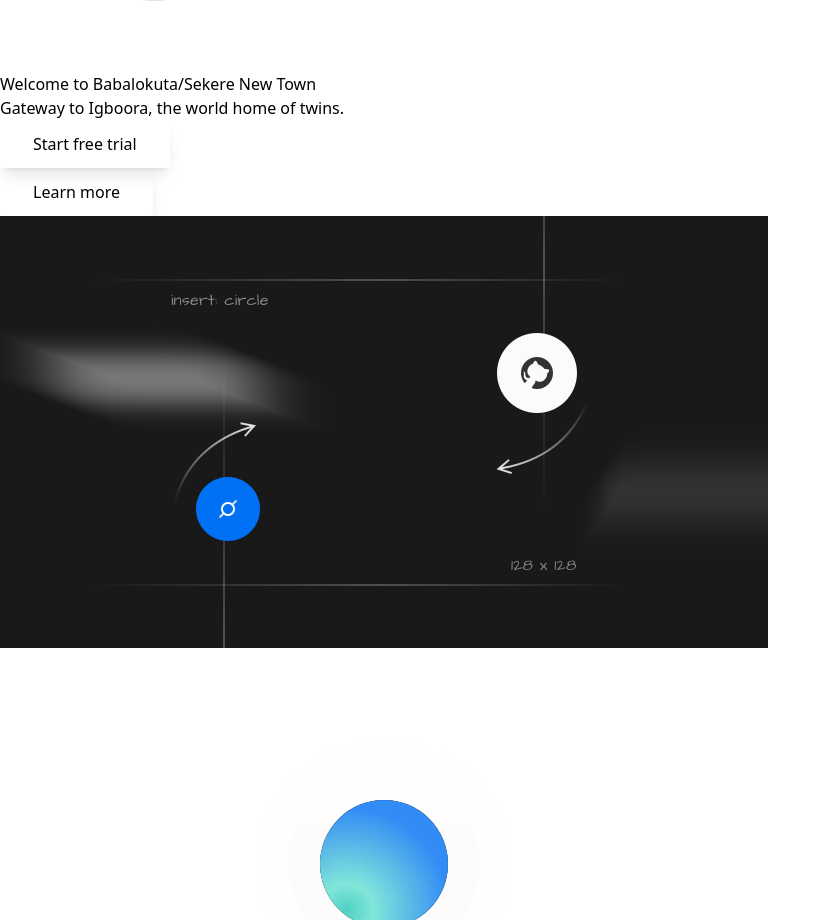
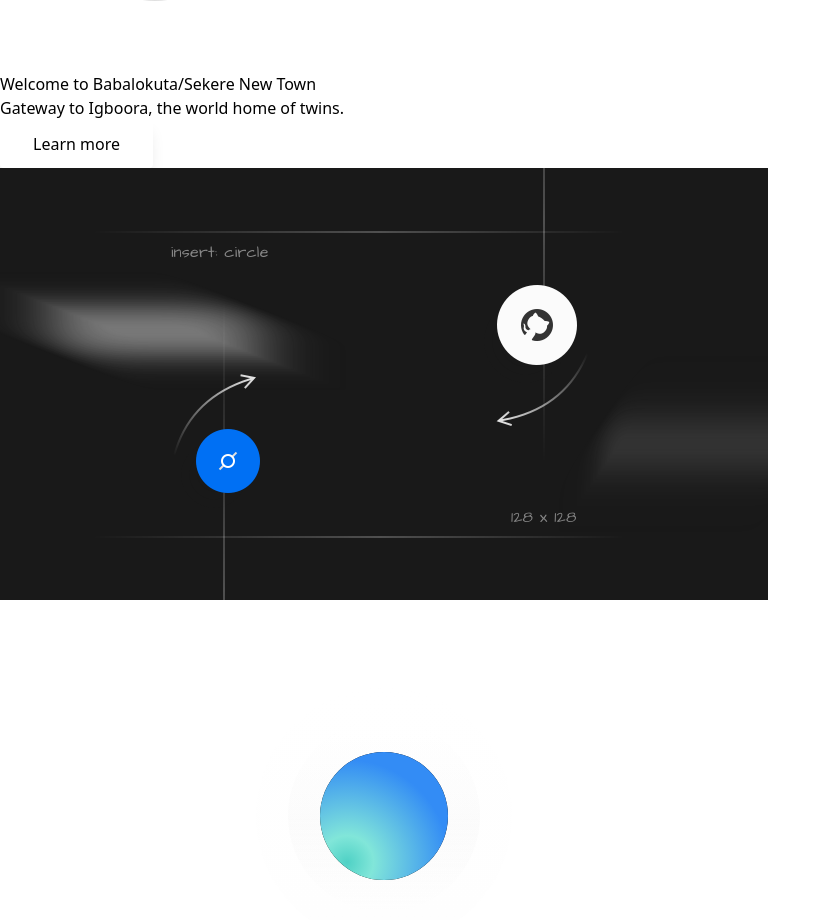
Before and after one commit to Babalola-Yusuf/sekere-babalokuta, a React (Vite) app: page / in a window 1280 px wide. Shown: the part 1920-2840 px from the top of the page, without its empty margins (0-831 px from the left). Built offline with nearby package versions, Linux system fonts and the light colour scheme.

Commit message:
new stuff

```diff
--- a/src/partials/Features.jsx
+++ b/src/partials/Features.jsx
@@ -1,3 +1,4 @@
+
 import React, { useState, useRef, useEffect } from 'react';
 import Transition from '../utils/Transition';
 
--- a/src/partials/HeroHome.jsx
+++ b/src/partials/HeroHome.jsx
@@ -44,12 +44,7 @@ function HeroHome() {
               </p>
               <div className="max-w-xs mx-auto sm:max-w-none sm:flex sm:justify-center" data-aos="zoom-y-out" data-aos-delay="300">
                 <div>
-                  <a className="btn text-white bg-blue-600 hover:bg-blue-700 w-full mb-4 sm:w-auto sm:mb-0" href="#0">
-                    Start free trial
-                  </a>
-                </div>
-                <div>
-                  <a className="btn text-white bg-gray-900 hover:bg-gray-800 w-full sm:w-auto sm:ml-4" href="#0">
+                  <a className="btn text-white bg-gray-900 hover:bg-blue-700 w-full sm:w-auto sm:ml-4" href="#0">
                     Learn more
                   </a>
                 </div>
```
